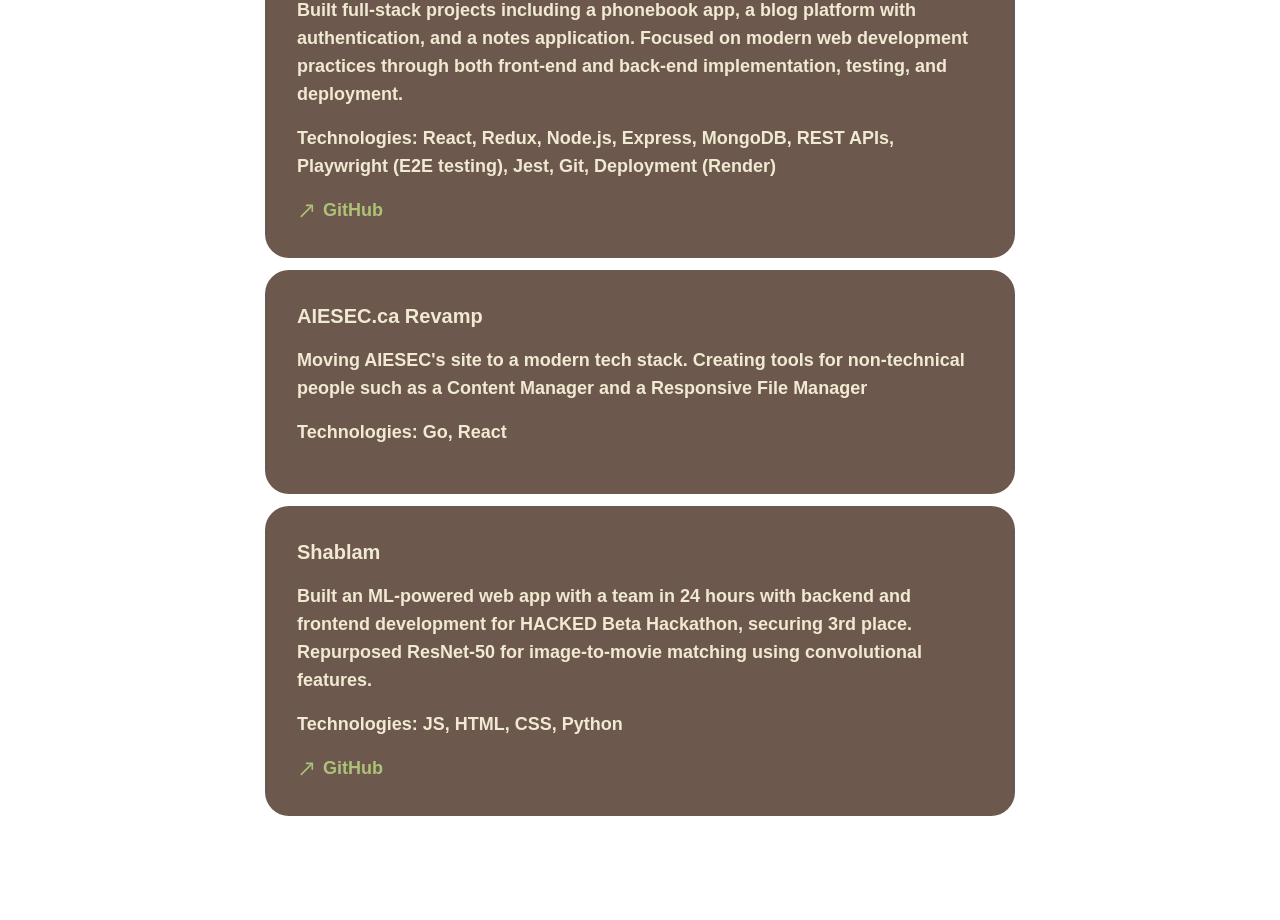
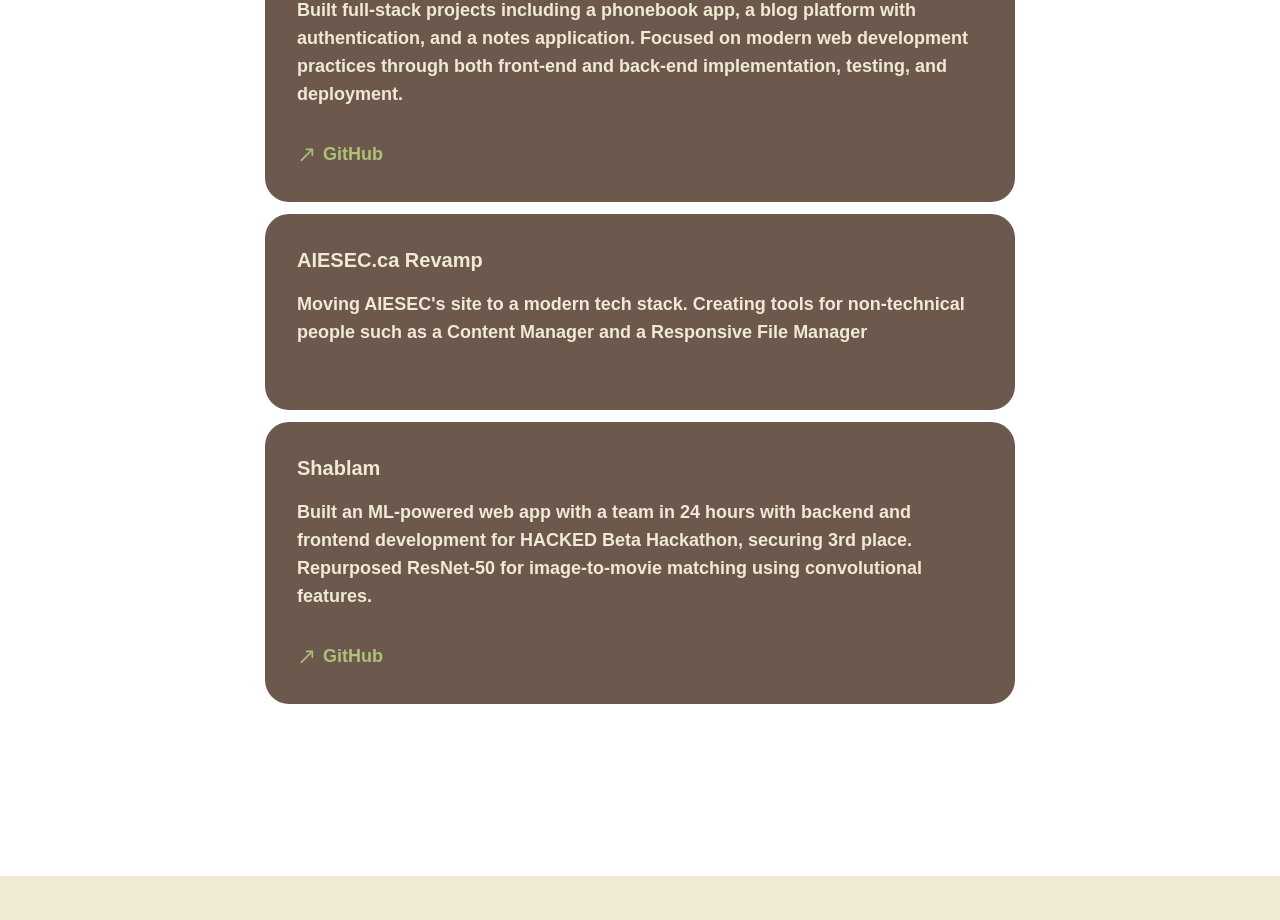
Before and after one commit to adityas0204/my-portfolio, a React (Vite) app: page / in a window 1280 px wide. Shown: the part 1940-2860 px from the top of the page. Built offline with nearby package versions, Linux system fonts and the light colour scheme; a web font is replaced by a local one.

Commit message:
small changes, idea forming to put tech in pills

```diff
--- a/src/pages/ProjectInfo.jsx
+++ b/src/pages/ProjectInfo.jsx
@@ -1,9 +1,11 @@
+import ProjectTechnologies from './ProjectTechnologies'
+
 const ProjectInfo = ({ title, description, technologies, url, link }) => {
   return (
     <div className='max-w-[750px] p-8 my-3 rounded-3xl bg-browndark text-cream'>
       <h3 className='text-xl mb-4'>{title}</h3>
       <p className='text-lg mb-4'>{description}</p>
-      <p className='text-lg mb-4'>Technologies: {technologies}</p>
+      <ProjectTechnologies tech={technologies}/>
       {url && (
         <a href={url} target="_blank" className="inline-flex items-center gap-2 no-underline text-greendark text-lg hover:italic hover:text-brownlight">
           <svg xmlns="http://www.w3.org/2000/svg" viewBox="0 0 22 22" width="1em" height="1em" fill="currentColor"><title>Arrow Up Right</title><g stroke="currentColor" strokeLinecap="round" strokeLinejoin="round" strokeWidth="2" fill="none"><polyline points="18.7 12.4 18.7 5.3 11.6 5.3"/><line x1="5.3" y1="18.7" x2="17.1" y2="6.9"/></g></svg>
--- /dev/null
+++ b/src/pages/ProjectTechnologies.jsx
@@ -0,0 +1,12 @@
+const ProjectTechnologies = ({tech}) => {
+    return (
+        <div className="flex text-lg mb-4">
+            {tech.split(", ").map(
+                (t) => {
+                    <span>{t}</span>
+                })}
+        </div>
+    )
+}
+
+export default ProjectTechnologies
```
